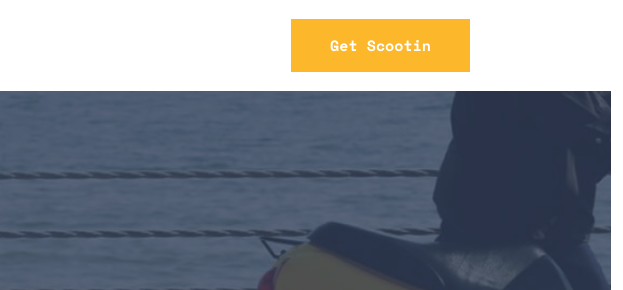
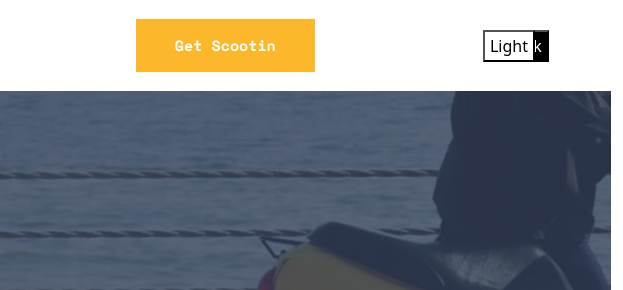
Before and after one commit to Muuurya/exam-Homepage, a plain HTML site: page index.html in a window 1280 px wide. Shown: the top 290 px of the page, 657-1280 px from the left. Drawn offline with Linux system fonts and the light colour scheme.

Commit message:
JS added

```diff
--- /dev/null
+++ b/JS/main.js
@@ -0,0 +1,10 @@
+function darkmode() {
+  document.getElementById("headerr").style.backgroundColor = "black";
+  document.getElementById("wrapper2.2").style.backgroundColor = "black";
+  document.getElementById("wrapper3.3").style.backgroundColor = "black";
+}
+function lightmode() {
+  document.getElementById("headerr").style.backgroundColor = "white";
+  document.getElementById("wrapper2.2").style.backgroundColor = "white";
+  document.getElementById("wrapper3.3").style.backgroundColor = "white";
+}
--- a/index.html
+++ b/index.html
@@ -20,8 +20,8 @@
   </head>
   <body>
     <div class="container-fluid">
-      <header>
-        <div class="card1">
+      <header id="headerr">
+        <div class="card1" id="card1.1">
           <a href="#">
             <img src="./images/logo.svg" alt="" />
           </a>
@@ -33,7 +33,9 @@
             <li><a href="#">Careers</a></li>
           </ul>
         </div>
-        <button type="button">Get Scootin</button>
+        <button class="button" type="button">Get Scootin</button>
+        <button onclick="darkmode()" class="dark" type="button">Dark</button>
+        <button onclick="lightmode()" class="light" type="button">Light</button>
         <i class="fa-solid fa-bars"></i>
       </header>
       <div class="wrapper1">
@@ -54,7 +56,7 @@
           </div>
         </div>
       </div>
-      <div class="wrapper2">
+      <div class="wrapper2" id="wrapper2.2">
         <div class="wrap1">
           <div class="card3">
             <img src="./images/phone.svg" alt="" />
@@ -85,7 +87,7 @@
           </div>
         </div>
       </div>
-      <div class="wrapper3">
+      <div class="wrapper3" id="wrapper3.3">
         <div class="card4">
           <div class="row">
             <div class="col-6 col-sm-12 col-lg-6 col-md-6 col-12">
@@ -153,7 +155,7 @@
           </div>
         </div>
       </div>
-      <div class="wrapper4">
+      <div class="wrapper4" id="wrapper4.4">
         <div class="bg-img3">
           <div class="cards3">
             <h1>Sign up and Scoot off today</h1>
@@ -189,5 +191,6 @@
       </footer>
     </div>
     <script src="./bootstrap-5.0.2-dist/js/bootstrap.bundle.min.js"></script>
+    <script src="./JS/main.js"></script>
   </body>
 </html>
--- a/sass/style.scss
+++ b/sass/style.scss
@@ -44,7 +44,7 @@
         }
       }
     }
-    button {
+    .button {
       font-family: "Space-Mono";
       font-style: normal;
       font-weight: 700;
@@ -55,13 +55,25 @@
       background: #fcb72b;
       padding: 14px 39px;
       border: none;
-      margin-right: 165px;
+      margin-right: 0px;
       transition: 0.3s linear;
       &:hover {
         color: #fcb72b;
         background-color: #ffffff;
         border: 1px solid #fcb72b;
       }
+    }
+    .dark {
+      color: white;
+      background-color: black;
+      margin-right: -250px;
+      padding: 2px 5px;
+    }
+    .light {
+      color: rgb(0, 0, 0);
+      background-color: rgb(255, 255, 255);
+      margin-right: 100px;
+      padding: 2px 5px;
     }
     i {
       display: none;
@@ -371,7 +383,7 @@
   }
   .wrapper4 {
     width: 100%;
-    margin-top: 307px;
+    padding-top: 0px;
     .bg-img3 {
       width: 100%;
       height: 300px;
```
Also changed, not shown: sass/style.css, 1 other file.
